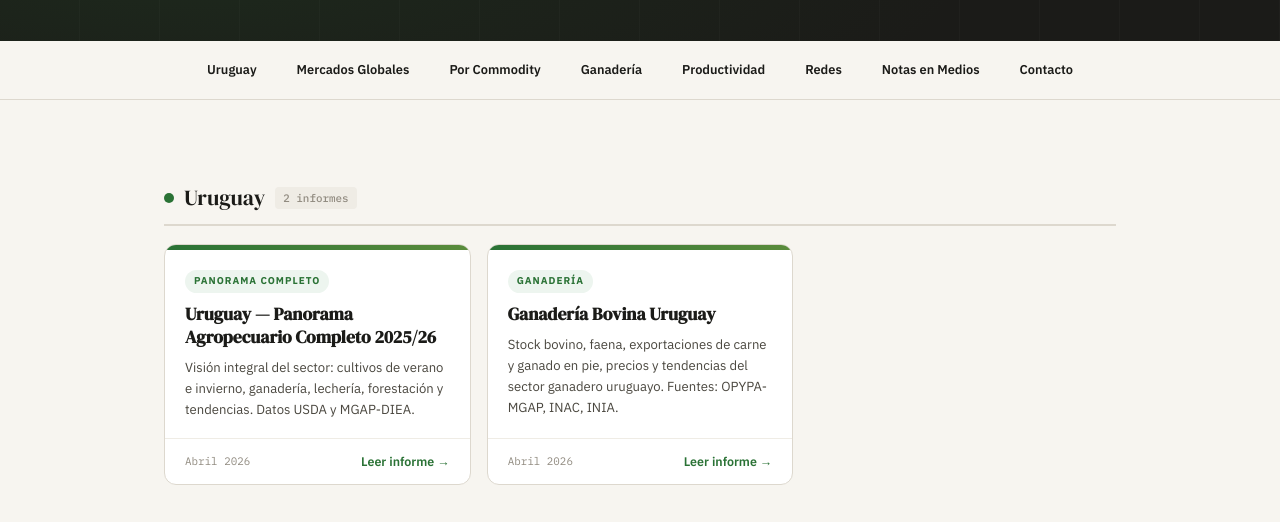
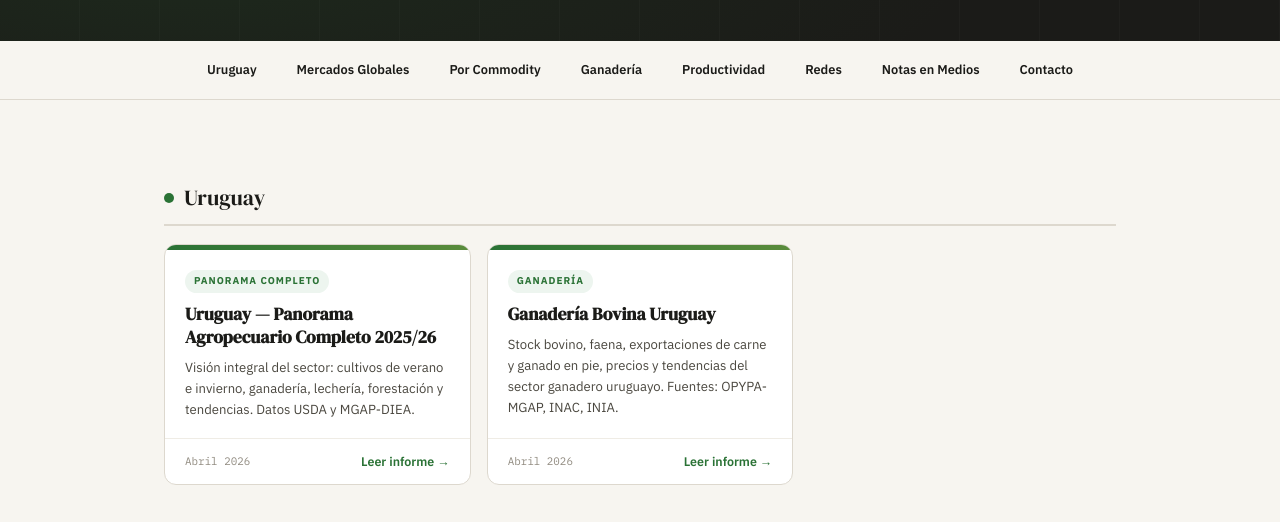
Before and after one commit to mltn1980/ceteris-paribus, a plain HTML site: page index.html in a window 1280 px wide. Shown: the part 267-789 px from the top of the page. Drawn offline with Linux system fonts and the light colour scheme.

Commit message:
Quita count de informes

```diff
--- a/index.html
+++ b/index.html
@@ -115,7 +115,6 @@ footer{text-align:center;padding:28px 24px;color:var(--muted);font-size:0.72rem;
     <div class="section-label" id="uruguay">
         <div class="dot" style="background:var(--green);"></div>
         <h2>Uruguay</h2>
-        <span class="count">2 informes</span>
     </div>
     <div class="grid">
         <a href="uruguay_agro_2026_v3.html" class="card uy" target="_blank" rel="noopener noreferrer">
```
